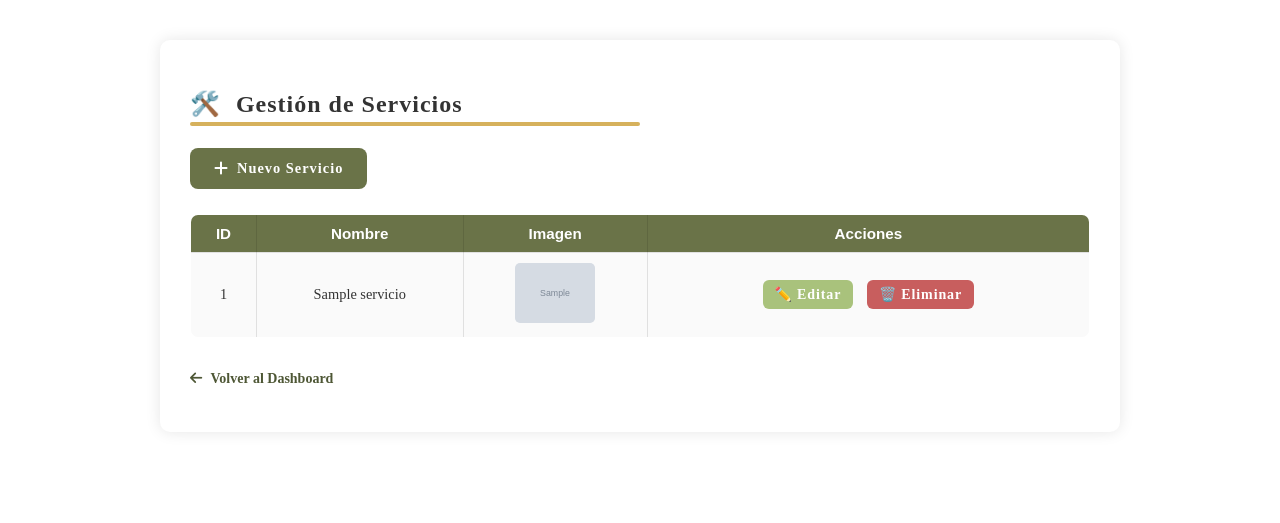
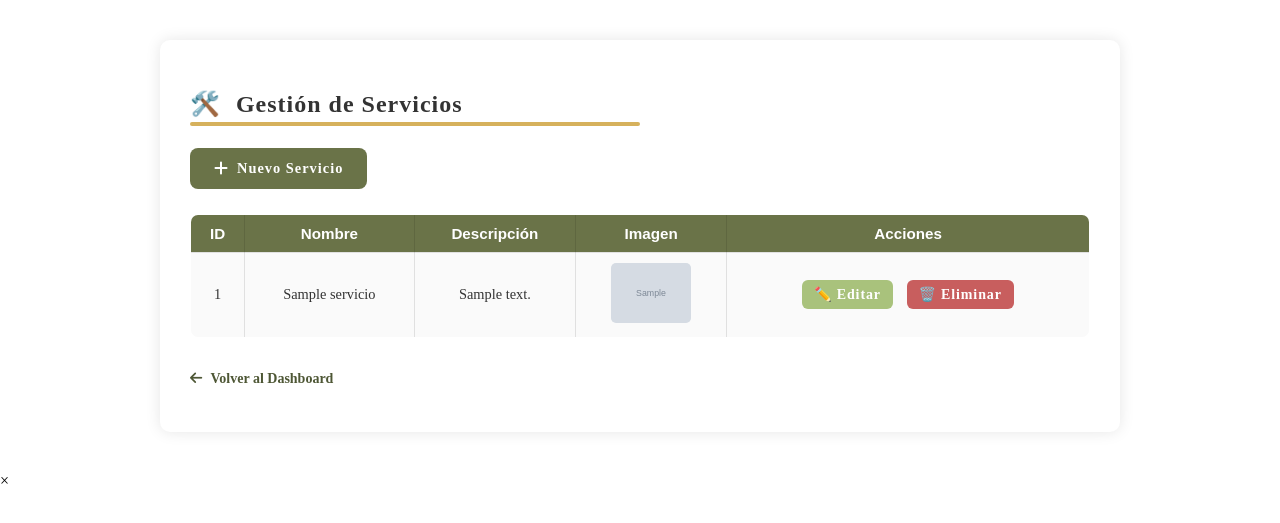
Before and after one commit to antonellavillani/nuevopack, a PHP site: page /nuevopack/admin-xyz2025/servicios.php in a window 1280 px wide. Shown: the top 523 px of the page. Run offline with PHP 8.4, Linux system fonts and the light colour scheme; the visitor is signed in with stand-in values (Sample User, id 1); tables that the repository leaves empty or names only in its code hold one stand-in row (values such as "Sample post"); grey boxes marked "Sample" are stand-in pictures; a stand-in replaces the project's code that opens the database connection; some libraries are stand-ins or nearby versions.

Commit message:
feat: Agregué columna 'descripcion' a servicios.php con modal para vista completa

```diff
--- a/admin-xyz2025/servicios.php
+++ b/admin-xyz2025/servicios.php
@@ -41,6 +41,7 @@ if (isset($_GET['accion']) && $_GET['accion'] === 'crear') {
                     <tr>
                         <th>ID</th>
                         <th>Nombre</th>
+                        <th>Descripción</th>
                         <th>Imagen</th>
                         <th>Acciones</th>
                     </tr>
@@ -50,6 +51,17 @@ if (isset($_GET['accion']) && $_GET['accion'] === 'crear') {
                         <tr>
                             <td><?= $serv['id'] ?></td>
                             <td><?= htmlspecialchars($serv['nombre']) ?></td>
+                            <td>
+                                <?php
+                                    $descripcion = htmlspecialchars($serv['descripcion']);
+                                    $resumen = strlen($descripcion) > 100 ? substr($descripcion, 0, 100) . '...' : $descripcion;
+                                ?>
+                                <?= $resumen ?>
+                                <?php if (strlen($descripcion) > 100): ?>
+                                    <button class="btn-ver-mas" onclick="mostrarModal(`<?= addslashes($descripcion) ?>`)">Ver más</button>
+                                <?php endif; ?>
+                            </td>
+
                             <td>
                                 <img src="../uploads/<?= $serv['foto'] ?>" alt="Imagen" class="img-tabla">
                             </td>
@@ -66,5 +78,35 @@ if (isset($_GET['accion']) && $_GET['accion'] === 'crear') {
         <br>
         <a href="dashboard.php" class="link-volver"><i class="fa-solid fa-arrow-left"></i> Volver al Dashboard</a>
     </div>
+
+    <!-- Modal personalizado -->
+<div id="modalDescripcion" class="modal-descripcion">
+    <div class="modal-contenido">
+        <span class="cerrar" onclick="cerrarModal()">&times;</span>
+        <p id="textoCompleto"></p>
+    </div>
+</div>
+
+<script>
+function mostrarModal(texto) {
+    const modal = document.getElementById("modalDescripcion");
+    const contenido = document.getElementById("textoCompleto");
+    contenido.textContent = texto;
+    modal.style.display = "block";
+}
+
+function cerrarModal() {
+    document.getElementById("modalDescripcion").style.display = "none";
+}
+
+// Cierra el modal si se hace clic fuera del contenido
+window.onclick = function(event) {
+    const modal = document.getElementById("modalDescripcion");
+    if (event.target === modal) {
+        modal.style.display = "none";
+    }
+}
+</script>
+
 </body>
 </html>
```
